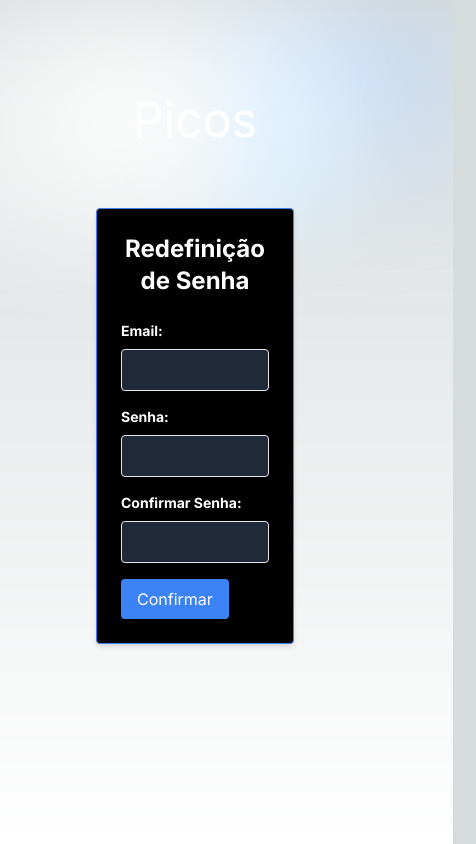
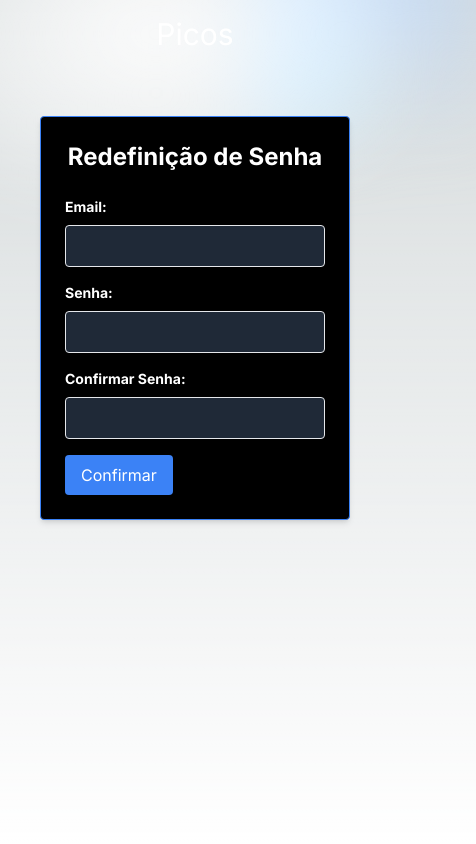
Before and after one commit to reubert22/picos-recover-password, a Next.js app: page / in a window 390 px wide. Shown: the whole page, 476 px wide, since content can reach past the window. Built offline with nearby package versions, Linux system fonts and the light colour scheme; no server answers.

Commit message:
fix: make it responsive

```diff
--- a/src/app/page.tsx
+++ b/src/app/page.tsx
@@ -5,15 +5,14 @@ import React from "react";
 
 export default function Home() {
   return (
-    <main className="flex min-h-screen flex-col items-center  p-24">
+    <main className="flex min-h-screen flex-col items-center p-4 md:p-8 lg:p-16 xl:p-24">
       <div className="relative flex place-items-center before:absolute before:h-[300px] before:w-[480px] before:-translate-x-1/2 before:rounded-full before:bg-gradient-radial before:from-white before:to-transparent before:blur-2xl before:content-[''] after:absolute after:-z-20 after:h-[180px] after:w-[240px] after:translate-x-1/3 after:bg-gradient-conic after:from-sky-200 after:via-blue-200 after:blur-2xl after:content-[''] before:dark:bg-gradient-to-br before:dark:from-transparent before:dark:to-blue-700 before:dark:opacity-10 after:dark:from-sky-900 after:dark:via-[#0141ff] after:dark:opacity-40 before:lg:h-[360px] z-[-1]">
         <div className="flex items-end">
-          <p className="relative dark:drop-shadow-[0_0_0.3rem_#000] text-white text-5xl">
+          <p className="relative dark:drop-shadow-[0_0_0.3rem_#000] text-white text-3xl md:text-5xl">
             Picos
           </p>
         </div>
       </div>
-      <p className="relative dark:drop-shadow-[0_0_0.3rem_#000] text-white text-xl"></p>
 
       <PasswordRecoveryForm />
     </main>
```
